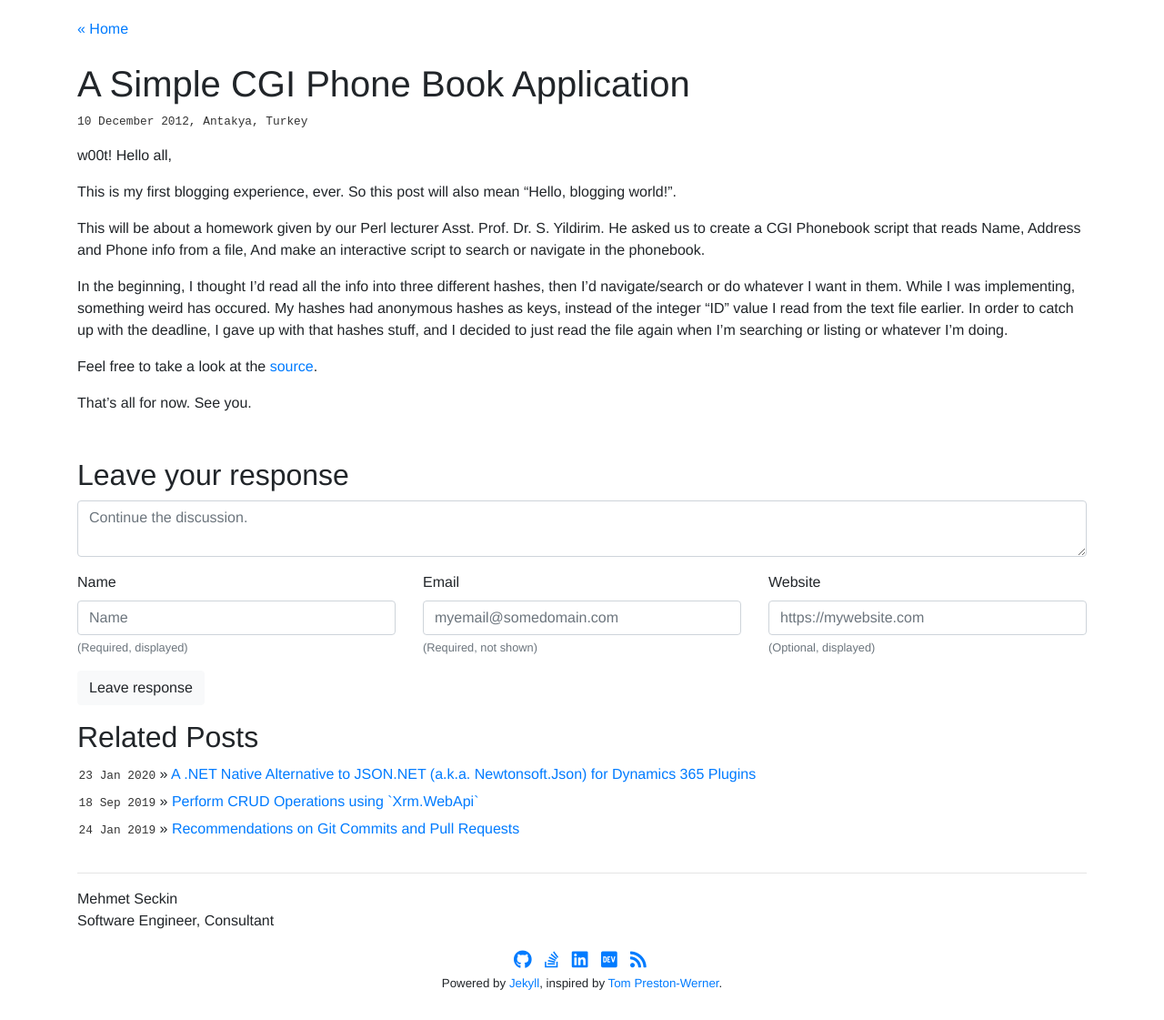
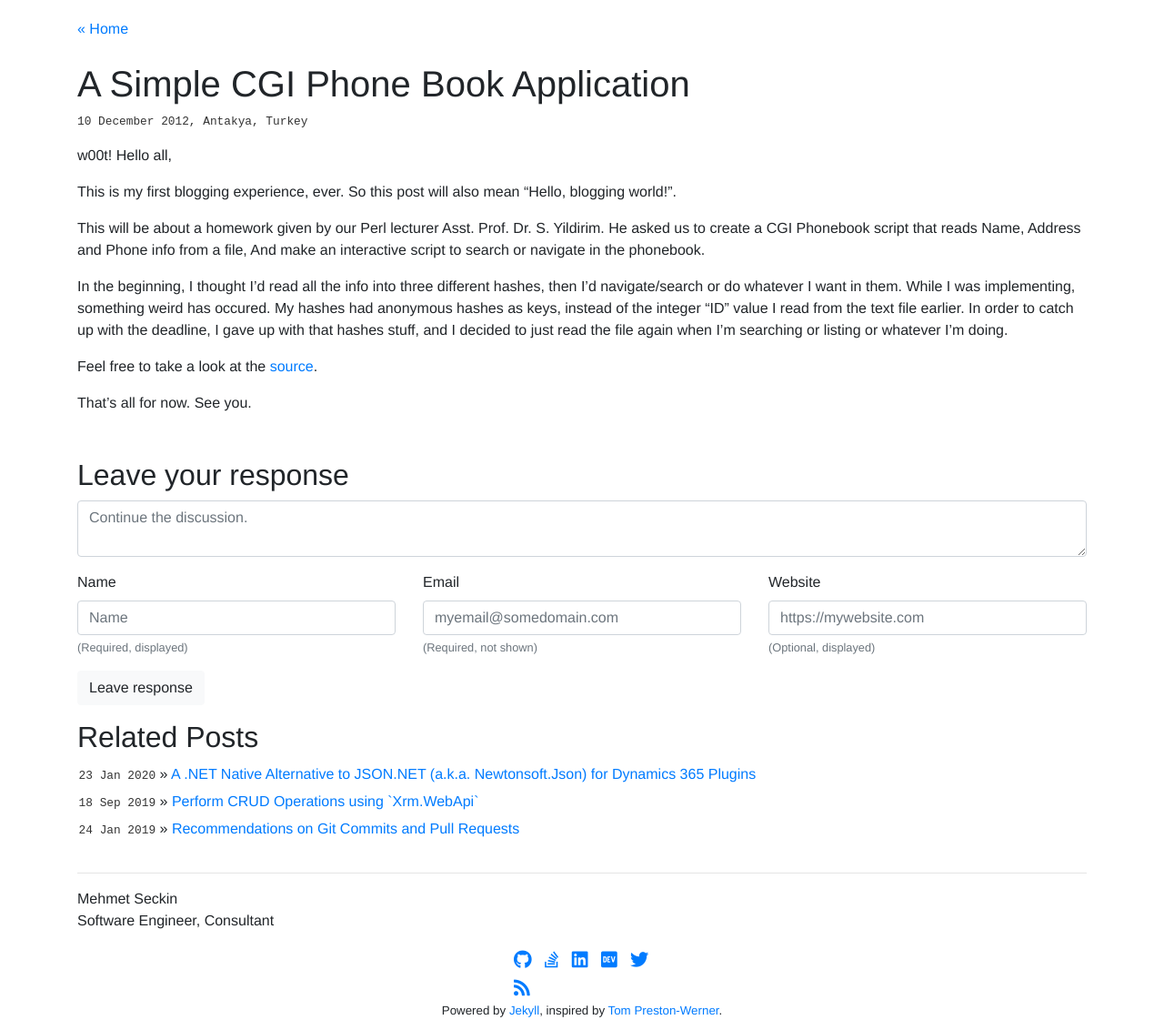
Before and after one commit to mehmetseckin/mehmetseckin.github.io, a Jekyll site: the page built from _posts/2012-12-10-a-simple-cgi-phone-book-application.md, in a window 1280 px wide. Shown: the whole page at 91% size. Built offline with Jekyll 4.4.1, drawn with Linux system fonts in a browser that asks for light colours; nearby versions of some CDN libraries; before the commit the page ends 1091 px from its top, so only the background shows below that.

Commit message:
Update links.html

```diff
--- a/_includes/links.html
+++ b/_includes/links.html
@@ -1,7 +1,8 @@
 <div class="links">
-  <a href="https://github.com/mehmetseckin"><i class="fab fa-github" title="Mehmet Seckin's GitHub Profile" aria-hidden="true"></i></a>
-  <a href="https://stackoverflow.com/story/mehmetseckin"><i class="fab fa-stack-overflow" title="Mehmet Seckin's StackOverflow developer story" aria-hidden="true"></i></a>
-  <a href="https://linkedin.com/in/mehmet-seckin"><i class="fab fa-linkedin" title="Mehmet Seckin's LinkedIn Profile" aria-hidden="true"></i></a>
-  <a href="https://dev.to/mehmetseckin">  <i class="fab fa-dev" title="Mehmet Seckin's DEV Profile" aria-hidden="true"></i></a>
-  <a href="/atom.xml"><i class="fa fa-rss" title="Mehmet Seckin's atom feed" aria-hidden="true"></i></a>
+  <a href="https://github.com/mehmetseckin"><i class="fab fa-github" title="Fork Mehmet on GitHub" aria-hidden="true"></i></a>
+  <a href="https://stackoverflow.com/story/mehmetseckin"><i class="fab fa-stack-overflow" title="View Mehmet's StackOverflow developer story" aria-hidden="true"></i></a>
+  <a href="https://linkedin.com/in/mehmet-seckin"><i class="fab fa-linkedin" title="Connect with Mehmet on LinkedIn" aria-hidden="true"></i></a>
+  <a href="https://dev.to/mehmetseckin"><i class="fab fa-dev" title="Mehmet's DEV Profile" aria-hidden="true"></i></a>
+  <a href="https://twitter.com/_mehmetseckin"><i class="fab fa-twitter" title="Follow Mehmet on Twitter" aria-hidden="true"></i></a>
+  <a href="/atom.xml"><i class="fa fa-rss" title="Mehmet's atom feed" aria-hidden="true"></i></a>
 </div>
```
